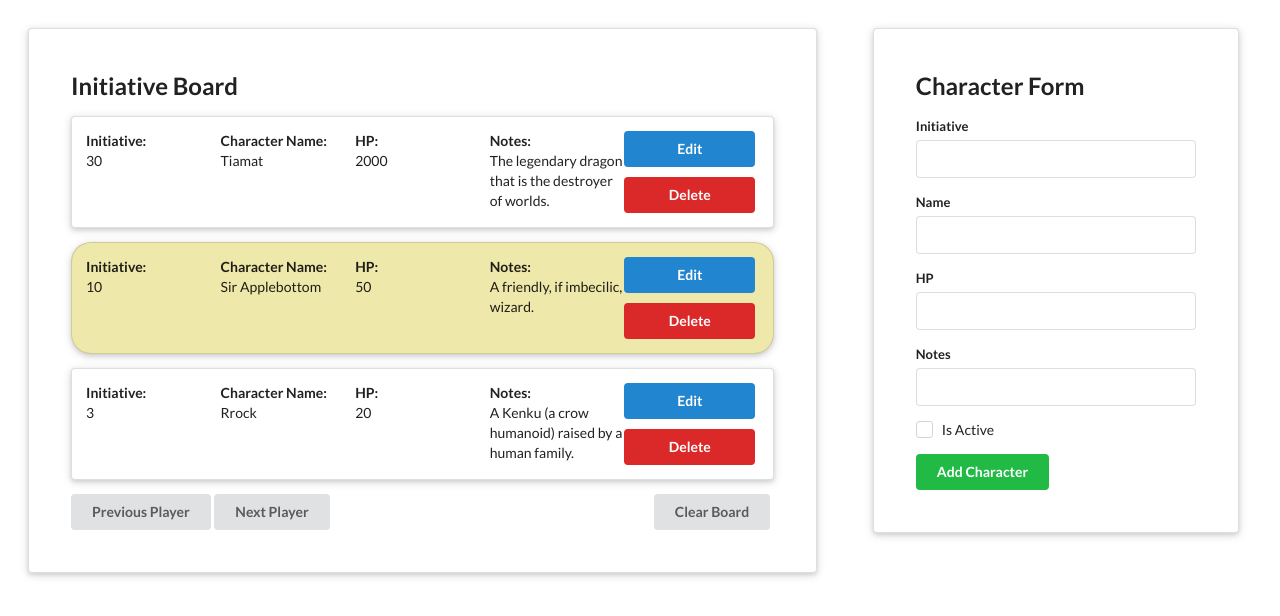
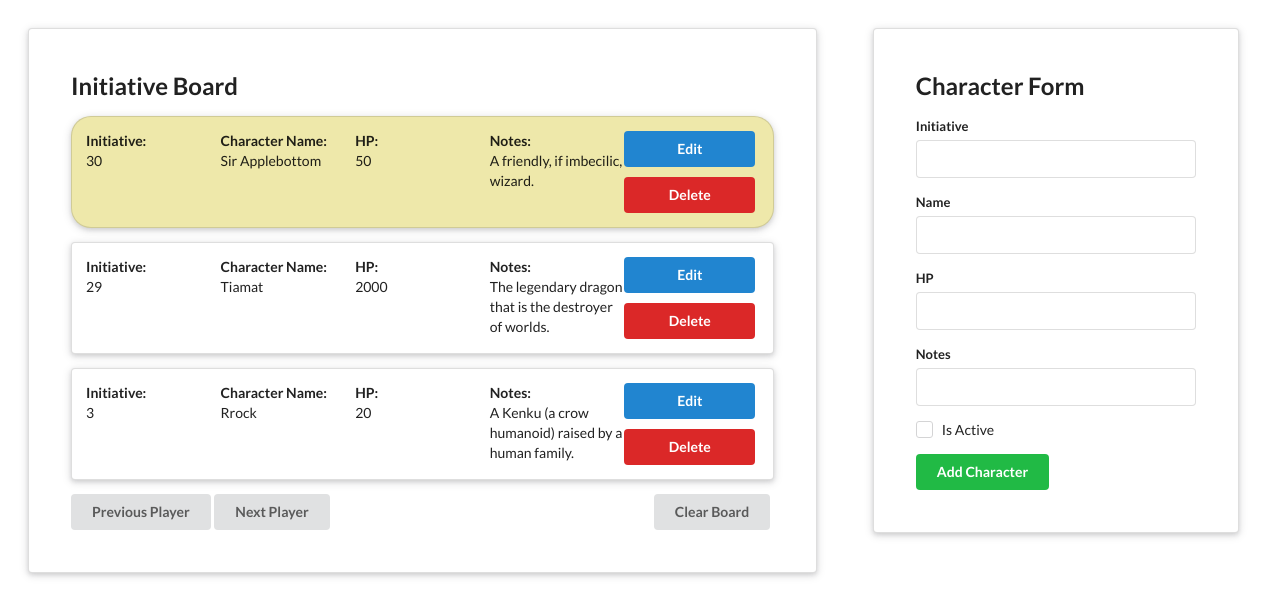
Before and after one commit to JackG102/dnd_initiative_tracker, a React (Create React App) app: page / in a window 1280 px wide. Shown: the top 616 px of the page. Built offline with nearby package versions, Linux system fonts and the light colour scheme.

Commit message:
Resolved the last of the console errors by removing unecessary sort on load

```diff
--- a/src/App.js
+++ b/src/App.js
@@ -1,5 +1,5 @@
 import './App.css';
-import React, { useState, useEffect } from 'react';
+import React, { useState } from 'react';
 import CharacterForm from './components/CharacterForm';
 import InitiativeList from './components/InitiativeList';
 import Modal from './components/Modal';
@@ -23,16 +23,6 @@ const App = () => {
   const [notes, setNotes] = useState('');
   const [isActive, setIsActive] = useState(false);
   const [uid, setUID] = useState('');
-
-
-  useEffect(() => {
-    // Sort Character Data by highest to lowest initiative upon initial load
-    const sortedCharacterData = [...characterData].sort((a, b) => {
-      return b.initiative - a.initiative;
-    });
-    setCharacterData(sortedCharacterData);
-  }, []);
-
 
   return (
     <div className="app-container">
--- a/src/data/character_data.json
+++ b/src/data/character_data.json
@@ -2,7 +2,7 @@
   {
     "character_name": "Sir Applebottom",
     "hp": 50,
-    "initiative": 10,
+    "initiative": 30,
     "notes": "A friendly, if imbecilic, wizard.",
     "active": true,
     "uid": "sir_applebottom_1638096159923"
@@ -10,7 +10,7 @@
   {
     "character_name": "Tiamat",
     "hp": 2000,
-    "initiative": 30,
+    "initiative": 29,
     "notes": "The legendary dragon that is the destroyer of worlds.",
     "active": false,
     "uid": "tiamat_1638096255905"
```
